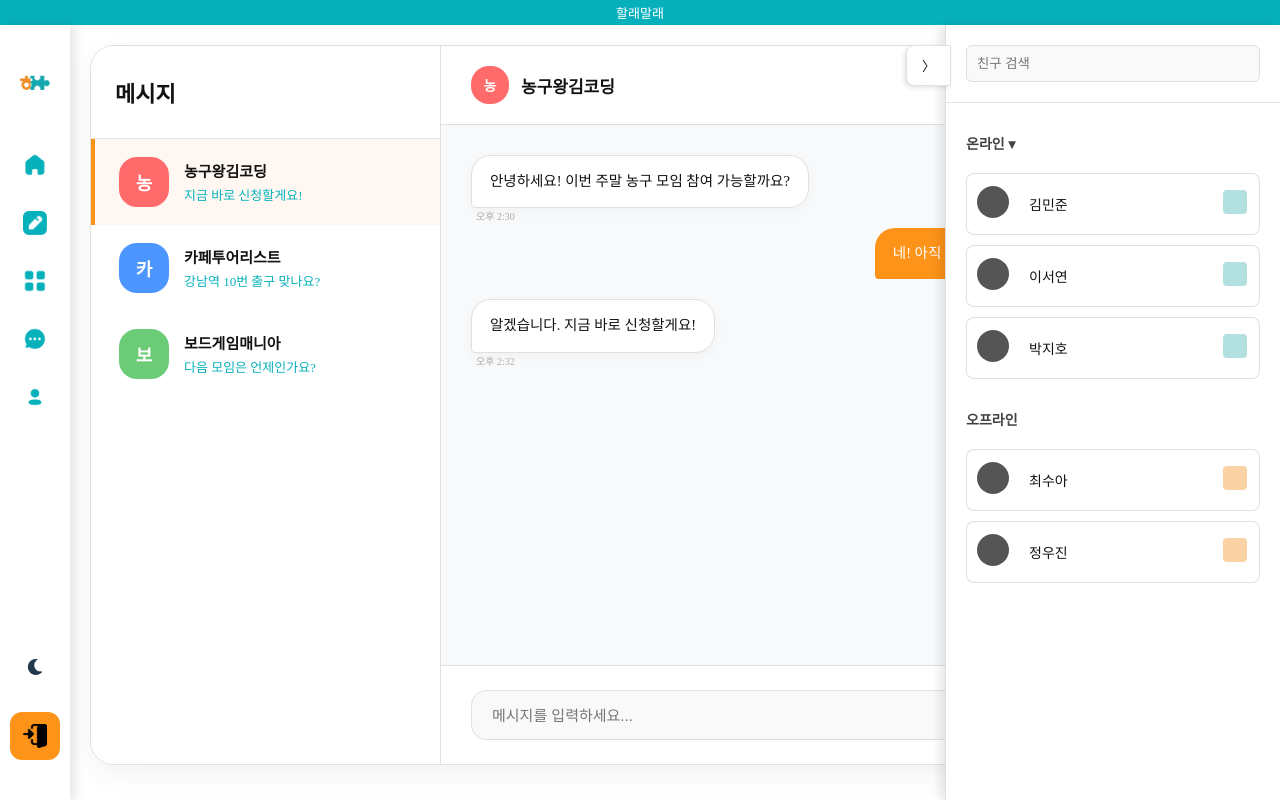
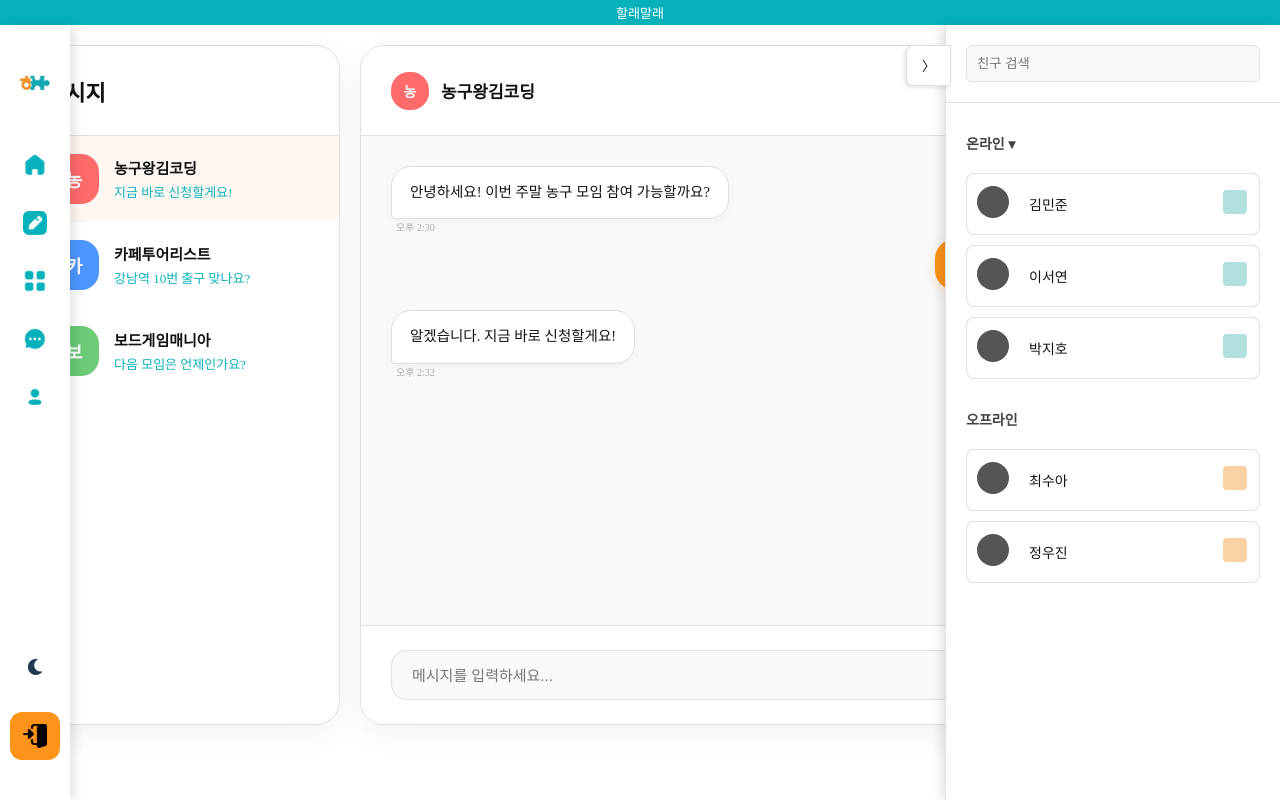
Before and after one commit to ilegood/hlml-client, a React (Vite) app: page /message in a window 1280 px wide. Built offline with nearby package versions, Linux system fonts and the light colour scheme.

Commit message:
Update MessagePage.css

```diff
--- a/src/Pages/MessagePage.css
+++ b/src/Pages/MessagePage.css
@@ -1,24 +1,28 @@
 .message-layout {
   display: flex;
   height: calc(100vh - 80px);
-  margin: 20px;
+  margin: 0 -60px 0 -70px;
+  padding: 20px;
+  background: var(--color-bg);
+}
+
+.message-sidebar {
+  width: 320px;
   background: var(--color-sidebar);
   border: 1.5px solid var(--color-border);
   border-radius: 24px;
-  overflow: hidden;
-  box-shadow: 0 10px 30px rgba(0, 0, 0, 0.05);
-}
-
-.message-sidebar {
-  width: 350px;
-  border-right: 1.5px solid var(--color-border);
   display: flex;
   flex-direction: column;
-  background: var(--color-sidebar);
+  box-shadow: 0 10px 30px rgba(0, 0, 0, 0.05);
+  overflow: hidden;
+  flex-shrink: 0;
 }
 
 .sidebar-header {
-  padding: 30px 24px;
+  height: 90px;
+  padding: 0 24px;
+  display: flex;
+  align-items: center;
   border-bottom: 1px solid var(--color-border);
 }
 
@@ -98,13 +102,21 @@
 
 .chat-main {
   flex: 1;
+  max-width: 1200px; /* 채팅창 최대 넓이 확장 */
+  margin-left: 20px; /* 목록에 더 가깝게 배치 */
+  margin-right: auto; /* 오른쪽에 여유 공간을 둠 */
   display: flex;
   flex-direction: column;
   background: #ffffff;
+  border: 1.5px solid var(--color-border);
+  border-radius: 24px;
+  box-shadow: 0 10px 30px rgba(0, 0, 0, 0.05);
+  overflow: hidden;
 }
 
 .chat-header {
-  padding: 20px 30px;
+  height: 90px;
+  padding: 0 30px;
   border-bottom: 1px solid var(--color-border);
   display: flex;
   align-items: center;
@@ -149,9 +161,9 @@
   align-self: flex-end;
   background: var(--color-active);
   color: white;
-  border-bottom-right-radius: 4px;
+  border-radius: 20px 20px 4px 20px; /* 우하단만 뾰족하게 수정 */
   border: none;
-  box-shadow: 0 4px 12px rgba(var(--color-active-rgb), 0.2);
+  box-shadow: 0 4px 12px rgba(253, 147, 25, 0.2); /* 정의되지 않은 변수 대신 직접 색상 값 적용 */
 }
 
 .message-bubble .time {
```
